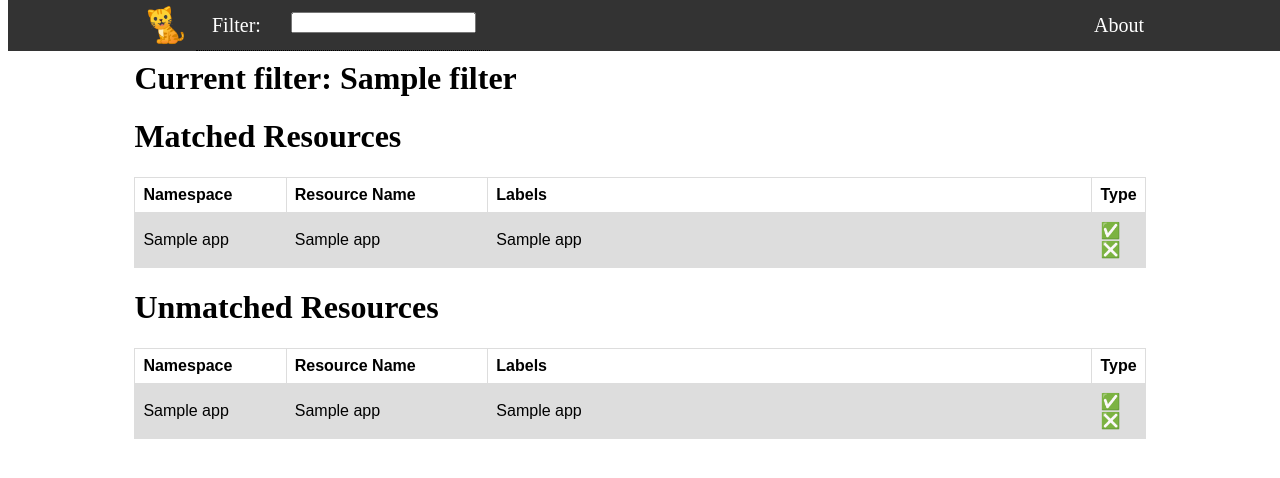
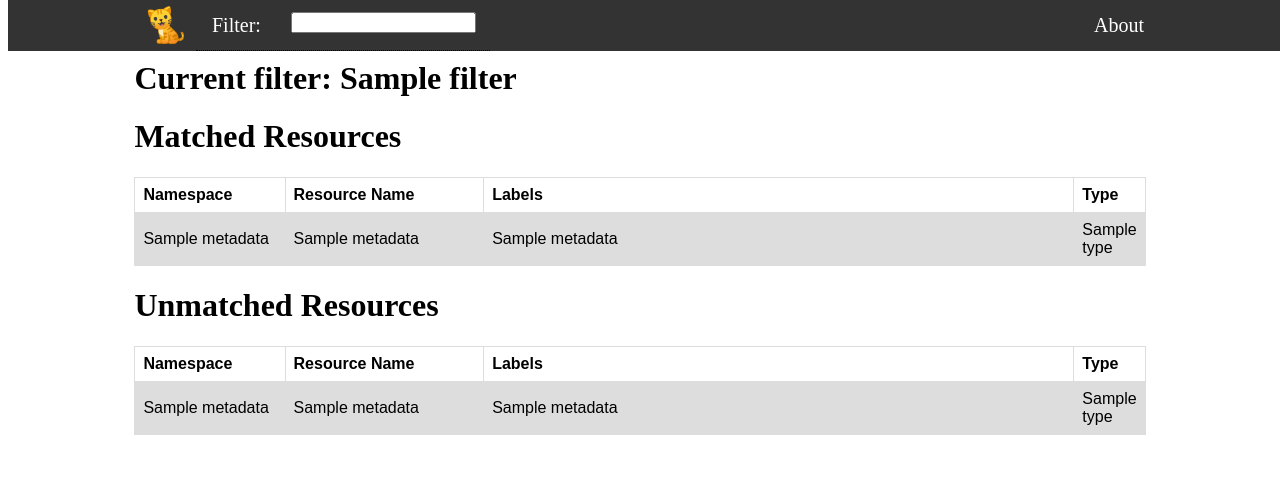
Before and after one commit to xtorrentgorjon/kubekat, a Flask app: template app/templates/index.html in a window 1280 px wide. Shown: the top 478 px of the page. Run offline with Flask 2, Linux system fonts and the light colour scheme; the template is opened without the code that fills it: values that come from a table or form of the project are taken from there, most other values are stand-ins (such as "Sample title", 1, 10 or a date in 2020).

Commit message:
Now UI shows resource type and works as expected.

```diff
--- a/app/templates/index.html
+++ b/app/templates/index.html
@@ -35,10 +35,10 @@
   </tr>
   {% for app in correct_resources %}
   <tr>
-    <td>{{app.namespace}}</td>
-    <td>{{app.name}}</td>
-    <td>{{app.labels}}</td>
-    <td>&#x2705; &#x274E;</td>
+    <td>{{app.metadata.namespace}}</td>
+    <td>{{app.metadata.name}}</td>
+    <td>{{app.metadata.labels}}</td>
+    <td>{{app.type}}</td>
   </tr>
   {% endfor %}
   </table>
@@ -54,10 +54,10 @@
   </tr>
   {% for app in incorrect_resources %}
   <tr>
-    <td>{{app.namespace}}</td>
-    <td>{{app.name}}</td>
-    <td>{{app.labels}}</td>
-    <td>&#x2705; &#x274E;</td>
+    <td>{{app.metadata.namespace}}</td>
+    <td>{{app.metadata.name}}</td>
+    <td>{{app.metadata.labels}}</td>
+    <td>{{app.type}}</td>
   </tr>
   {% endfor %}
   </table>
```
Also changed, not shown: app/functions/functions.py (+15 -7 lines).
